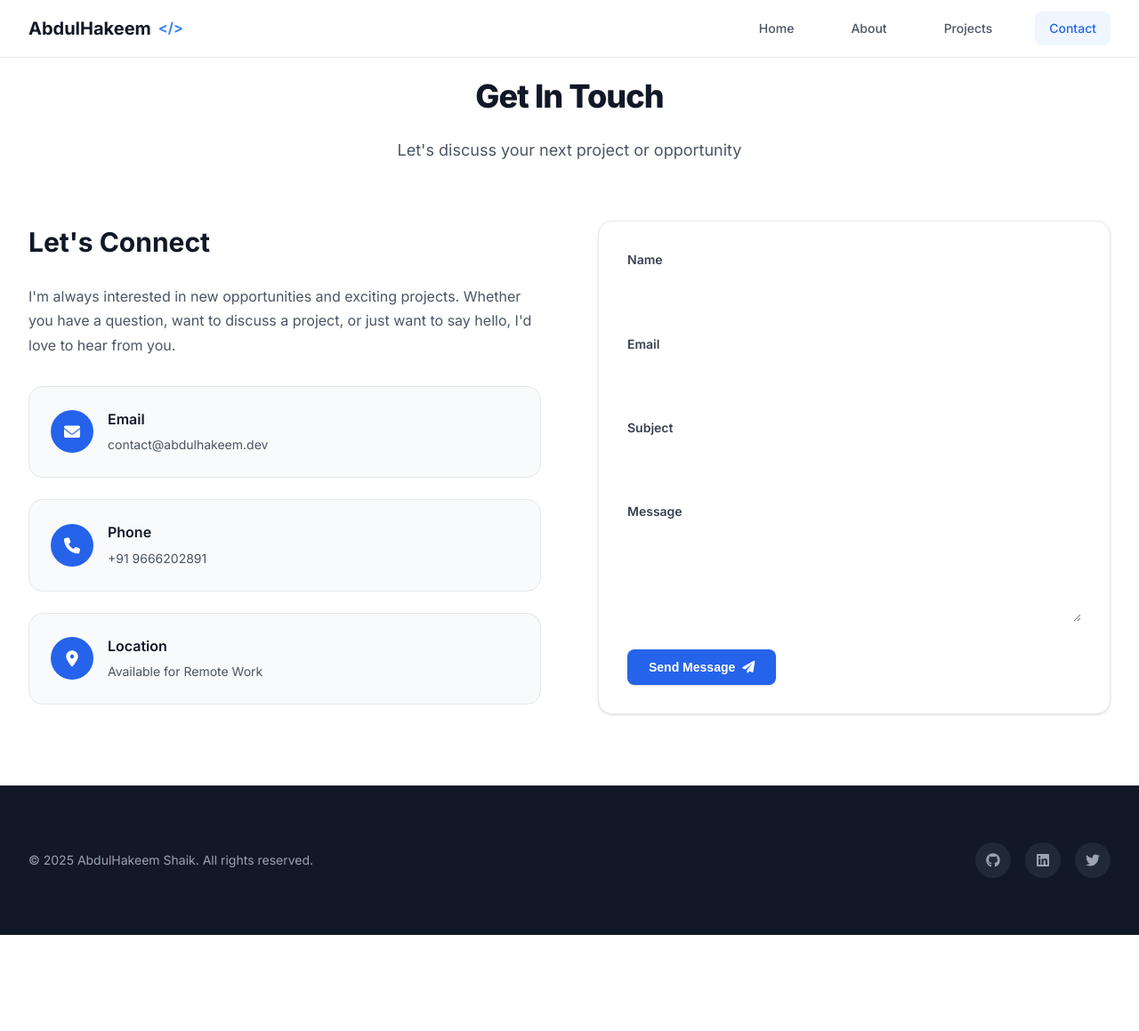
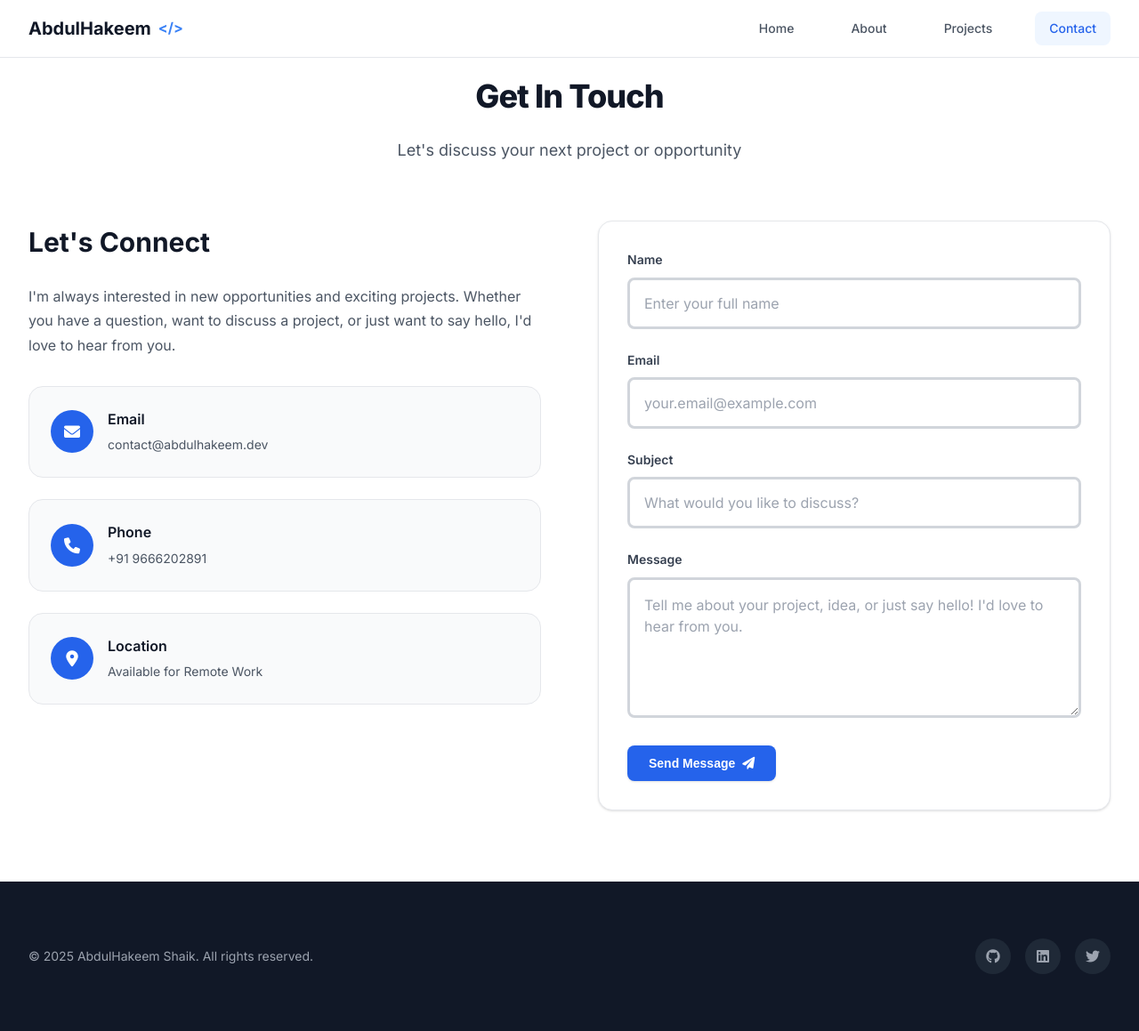
Before and after one commit to hakeeminfosec/portfolio, a Flask app: page /contact in a window 1280 px wide. Shown: the whole page at 89% size. Before the commit the page ends 1051 px from the top, so only its background shows below. Run offline with Flask 3, Linux system fonts and the light colour scheme.

Commit message:
Fix contact form functionality and enhance UI - Replace Flask-Mail with native smtplib for reliable email sending - Fix JavaScript form submission to allow server processing - Add sticky footer
  CSS using flexbox layout - Enhance form field borders and styling - Add helpful placeholder text to improve user experience

```diff
--- a/app.py
+++ b/app.py
@@ -1,6 +1,15 @@
-from flask import Flask, render_template
+from flask import Flask, render_template, request, flash, redirect, url_for
+import smtplib
+from email.mime.text import MIMEText
+from email.mime.multipart import MIMEMultipart
+import os
+from dotenv import load_dotenv
+
+# Load environment variables from .env file
+load_dotenv()
 
 app = Flask(__name__)
+app.config['SECRET_KEY'] = os.environ.get('SECRET_KEY', 'dev-key-change-in-production')
 
 @app.route('/')
 def home():
@@ -14,8 +23,95 @@
 def projects():
     return render_template('projects.html')
 
-@app.route('/contact')
+@app.route('/contact', methods=['GET', 'POST'])
 def contact():
+    if request.method == 'POST':
+        # Debug: Print form data
+        print(f"=== CONTACT FORM DEBUG ===")
+        print(f"Form data received: {dict(request.form)}")
+        print(f"Content type: {request.content_type}")
+        print(f"Method: {request.method}")
+
+        name = request.form.get('name', '').strip()
+        email = request.form.get('email', '').strip()
+        subject = request.form.get('subject', '').strip()
+        message = request.form.get('message', '').strip()
+
+        print(f"Parsed fields: name='{name}', email='{email}', subject='{subject}', message='{message}'")
+
+        # Validate form fields
+        if not all([name, email, subject, message]):
+            print("ERROR: Missing required fields")
+            flash('All fields are required. Please fill out the entire form.', 'error')
+            return redirect(url_for('contact'))
+
+        # Get Gmail credentials
+        gmail_user = os.environ.get('GMAIL_USER')
+        gmail_password = os.environ.get('GMAIL_APP_PASSWORD')
+
+        if not gmail_user or not gmail_password:
+            print("ERROR: Gmail credentials not configured")
+            flash('Email service is not configured. Please contact the administrator.', 'error')
+            return redirect(url_for('contact'))
+
+        print(f"Gmail credentials found: {gmail_user[:5]}...@gmail.com")
+        print("Attempting to send email using smtplib...")
+
+        try:
+            # Create message using the same approach as your working test app
+            msg = MIMEMultipart()
+            msg['From'] = gmail_user
+            msg['To'] = 'contact@abdulhakeem.dev'
+            msg['Subject'] = f"Portfolio Contact: {subject}"
+
+            body = f"""
+New message from your portfolio website:
+
+Name: {name}
+Email: {email}
+Subject: {subject}
+
+Message:
+{message}
+            """
+
+            msg.attach(MIMEText(body, 'plain'))
+
+            print("Connecting to Gmail SMTP server...")
+            server = smtplib.SMTP('smtp.gmail.com', 587)
+            server.starttls()
+            print("Starting authentication...")
+            server.login(gmail_user, gmail_password)
+            print("Authentication successful! Sending email...")
+            text = msg.as_string()
+            server.sendmail(gmail_user, 'contact@abdulhakeem.dev', text)
+            server.quit()
+
+            print("EMAIL SENT SUCCESSFULLY!")
+            flash('Your message has been sent successfully!', 'success')
+            return redirect(url_for('contact'))
+
+        except Exception as e:
+            # Log the actual error for debugging
+            print(f"=== EMAIL SENDING ERROR ===")
+            print(f"Error type: {type(e).__name__}")
+            print(f"Error message: {str(e)}")
+            print(f"Full error: {repr(e)}")
+
+            # Provide specific error messages
+            if "Authentication" in str(e) or "Username and Password not accepted" in str(e):
+                error_msg = 'Email authentication failed. Please contact the administrator.'
+                flash(error_msg, 'error')
+            elif "SMTP" in str(e) or "Connection" in str(e):
+                error_msg = 'Unable to connect to email server. Please try again later.'
+                flash(error_msg, 'error')
+            else:
+                error_msg = f'Email sending failed: {str(e)}'
+                flash(error_msg, 'error')
+
+            print(f"Flash message set: {error_msg}")
+            return redirect(url_for('contact'))
+
     return render_template('contact.html')
 
 if __name__ == '__main__':
--- /dev/null
+++ b/email-test.txt
@@ -0,0 +1,5 @@
+# Netscape HTTP Cookie File
+# https://curl.se/docs/http-cookies.html
+# This file was generated by libcurl! Edit at your own risk.
+
+#HttpOnly_127.0.0.1	FALSE	/	FALSE	0	session	.eJwdyUEKgDAMBMCvLDmLD_AVgkcRCbhWQVtIKlKKf1c8zWGqzOuhvtGlG6sgfwjNkkkjQzIrDfJGI251aMR_cMZljwElXYaT7hrYoj-oTmQr0KB7bGV6pucFpHcirA.aMIiJw.6kUtdjNSs8gPy4tXz2toi-5z0Pg
--- a/requirements.txt
+++ b/requirements.txt
@@ -1,3 +1,5 @@
 Flask==2.3.3
 Werkzeug==2.3.7
 gunicorn
+flask-mail
+python-dotenv
--- a/static/css/style.css
+++ b/static/css/style.css
@@ -89,6 +89,14 @@
     background-color: white;
     -webkit-font-smoothing: antialiased;
     -moz-osx-font-smoothing: grayscale;
+    min-height: 100vh;
+    display: flex;
+    flex-direction: column;
+}
+
+/* Main content area should grow to push footer to bottom */
+main {
+    flex: 1;
 }
 
 /* Container System */
@@ -988,24 +996,41 @@
 .form-input,
 .form-textarea {
     width: 100%;
-    padding: var(--space-3);
-    border: 1px solid var(--gray-300);
+    padding: var(--space-4);
+    border: 3px solid #d1d5db;
     border-radius: var(--radius);
-    font-size: var(--font-size-sm);
-    transition: var(--transition);
+    font-size: var(--font-size-base);
+    color: var(--gray-700);
     background-color: white;
+    transition: all 0.3s ease;
+    font-family: inherit;
+    box-sizing: border-box;
+}
+
+.form-input:hover,
+.form-textarea:hover {
+    border-color: #9ca3af;
+    box-shadow: 0 2px 4px rgba(0, 0, 0, 0.05);
 }
 
 .form-input:focus,
 .form-textarea:focus {
     outline: none;
     border-color: var(--accent-500);
-    box-shadow: 0 0 0 3px var(--accent-100);
+    box-shadow: 0 0 0 4px var(--accent-100), 0 2px 8px rgba(0, 0, 0, 0.1);
+    transform: translateY(-1px);
 }
 
 .form-textarea {
     resize: vertical;
     min-height: 6rem;
+    line-height: 1.5;
+}
+
+.form-input::placeholder,
+.form-textarea::placeholder {
+    color: var(--gray-400);
+    opacity: 1;
 }
 
 /* Footer */
--- a/static/js/script.js
+++ b/static/js/script.js
@@ -95,9 +95,14 @@
     // Form handling
     const contactForm = document.getElementById('contactForm');
     if (contactForm) {
+        // Reset submit button state on page load (in case of redirect)
+        const submitBtn = contactForm.querySelector('button[type="submit"]');
+        if (submitBtn) {
+            submitBtn.innerHTML = '<span>Send Message</span><i class="fas fa-paper-plane"></i>';
+            submitBtn.disabled = false;
+        }
+
         contactForm.addEventListener('submit', function(e) {
-            e.preventDefault();
-
             // Get form data
             const formData = new FormData(contactForm);
             const name = formData.get('name');
@@ -107,6 +112,7 @@
 
             // Simple validation
             if (!name || !email || !subject || !message) {
+                e.preventDefault();
                 showNotification('Please fill in all fields', 'error');
                 return;
             }
@@ -114,23 +120,29 @@
             // Email validation
             const emailRegex = /^[^\s@]+@[^\s@]+\.[^\s@]+$/;
             if (!emailRegex.test(email)) {
+                e.preventDefault();
                 showNotification('Please enter a valid email address', 'error');
                 return;
             }
 
-            // Simulate form submission
-            const submitBtn = contactForm.querySelector('button[type="submit"]');
-            const originalText = submitBtn.innerHTML;
-
+            // If validation passes, let the form submit normally to the server
             submitBtn.innerHTML = '<i class="fas fa-spinner fa-spin"></i> Sending...';
             submitBtn.disabled = true;
 
-            setTimeout(() => {
-                showNotification('Message sent successfully! I\'ll get back to you soon.', 'success');
-                contactForm.reset();
-                submitBtn.innerHTML = originalText;
-                submitBtn.disabled = false;
-            }, 2000);
+            // The form will now submit to the server, and the server will handle the redirect
+        });
+
+        // Convert Flask flash messages to custom notifications and auto-hide
+        const alerts = document.querySelectorAll('.alert');
+        alerts.forEach(alert => {
+            const message = alert.textContent.trim();
+            const isSuccess = alert.classList.contains('alert-success');
+
+            // Show custom notification
+            showNotification(message, isSuccess ? 'success' : 'error');
+
+            // Hide the original alert immediately
+            alert.style.display = 'none';
         });
     }
 
--- a/templates/contact.html
+++ b/templates/contact.html
@@ -52,25 +52,50 @@
                 </div>
             </div>
 
-            <form class="contact-form" id="contactForm">
+            {% with messages = get_flashed_messages(with_categories=true) %}
+                {% if messages %}
+                    {% for category, message in messages %}
+                        <div class="alert alert-{{ 'success' if category == 'success' else 'danger' }}" style="
+                            padding: 1rem;
+                            margin-bottom: 1rem;
+                            border-radius: 8px;
+                            border: 1px solid;
+                            {% if category == 'success' %}
+                                background-color: #d4edda;
+                                border-color: #c3e6cb;
+                                color: #155724;
+                            {% else %}
+                                background-color: #f8d7da;
+                                border-color: #f5c6cb;
+                                color: #721c24;
+                            {% endif %}
+                        ">
+                            <i class="fas {{ 'fa-check-circle' if category == 'success' else 'fa-exclamation-triangle' }}" style="margin-right: 0.5rem;"></i>
+                            {{ message }}
+                        </div>
+                    {% endfor %}
+                {% endif %}
+            {% endwith %}
+
+            <form class="contact-form" id="contactForm" method="POST" action="{{ url_for('contact') }}">
                 <div class="form-group">
                     <label class="form-label" for="name">Name</label>
-                    <input class="form-input" type="text" id="name" name="name" required>
+                    <input class="form-input" type="text" id="name" name="name" placeholder="Enter your full name" required>
                 </div>
 
                 <div class="form-group">
                     <label class="form-label" for="email">Email</label>
-                    <input class="form-input" type="email" id="email" name="email" required>
+                    <input class="form-input" type="email" id="email" name="email" placeholder="your.email@example.com" required>
                 </div>
 
                 <div class="form-group">
                     <label class="form-label" for="subject">Subject</label>
-                    <input class="form-input" type="text" id="subject" name="subject" required>
+                    <input class="form-input" type="text" id="subject" name="subject" placeholder="What would you like to discuss?" required>
                 </div>
 
                 <div class="form-group">
                     <label class="form-label" for="message">Message</label>
-                    <textarea class="form-textarea" id="message" name="message" rows="5" required></textarea>
+                    <textarea class="form-textarea" id="message" name="message" rows="5" placeholder="Tell me about your project, idea, or just say hello! I'd love to hear from you." required></textarea>
                 </div>
 
                 <button type="submit" class="btn btn-primary">
--- /dev/null
+++ b/test-new.txt
@@ -0,0 +1,5 @@
+# Netscape HTTP Cookie File
+# https://curl.se/docs/http-cookies.html
+# This file was generated by libcurl! Edit at your own risk.
+
+#HttpOnly_127.0.0.1	FALSE	/	FALSE	0	session	.eJwtyksKg0AQRdGtPGscXIA7cAkSRNr2-SEVC6zuBBH3rgNH9wzuId2owWe6VO9DkO6I5xjpLi9pLG_43g4TMQdHT67YGLn8OOAZx6y6F6jxX1QxMaEP8YNk2C3DzdZS2rM9LyLnJlk.aMIhjA.I72SIw9bCEDVnE4Gb-VeDu1DgK8
```
Also changed, not shown: cookies.txt (added, +5 -0 lines), cookies2.txt (added, +5 -0 lines), test-cookies.txt (added, +5 -0 lines).
